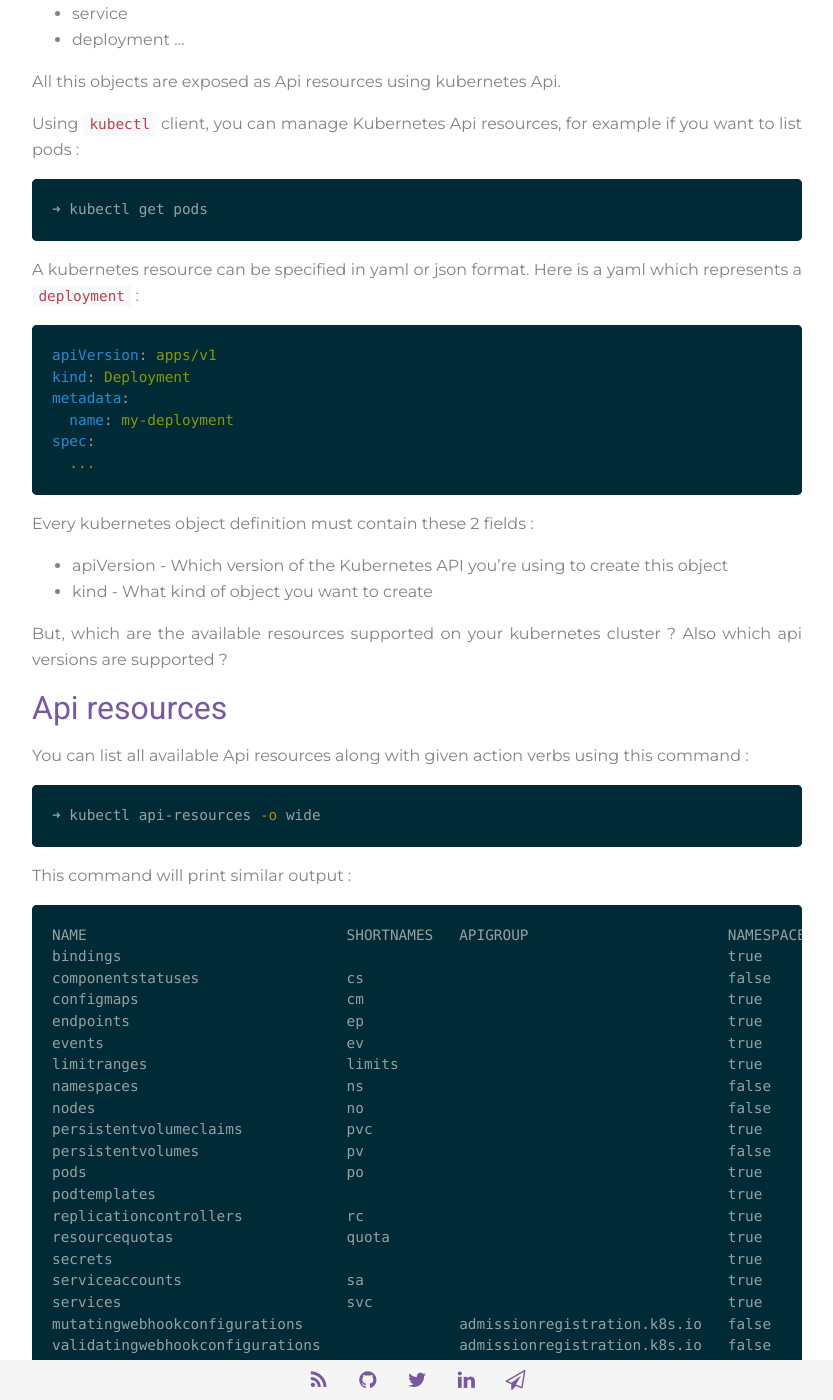
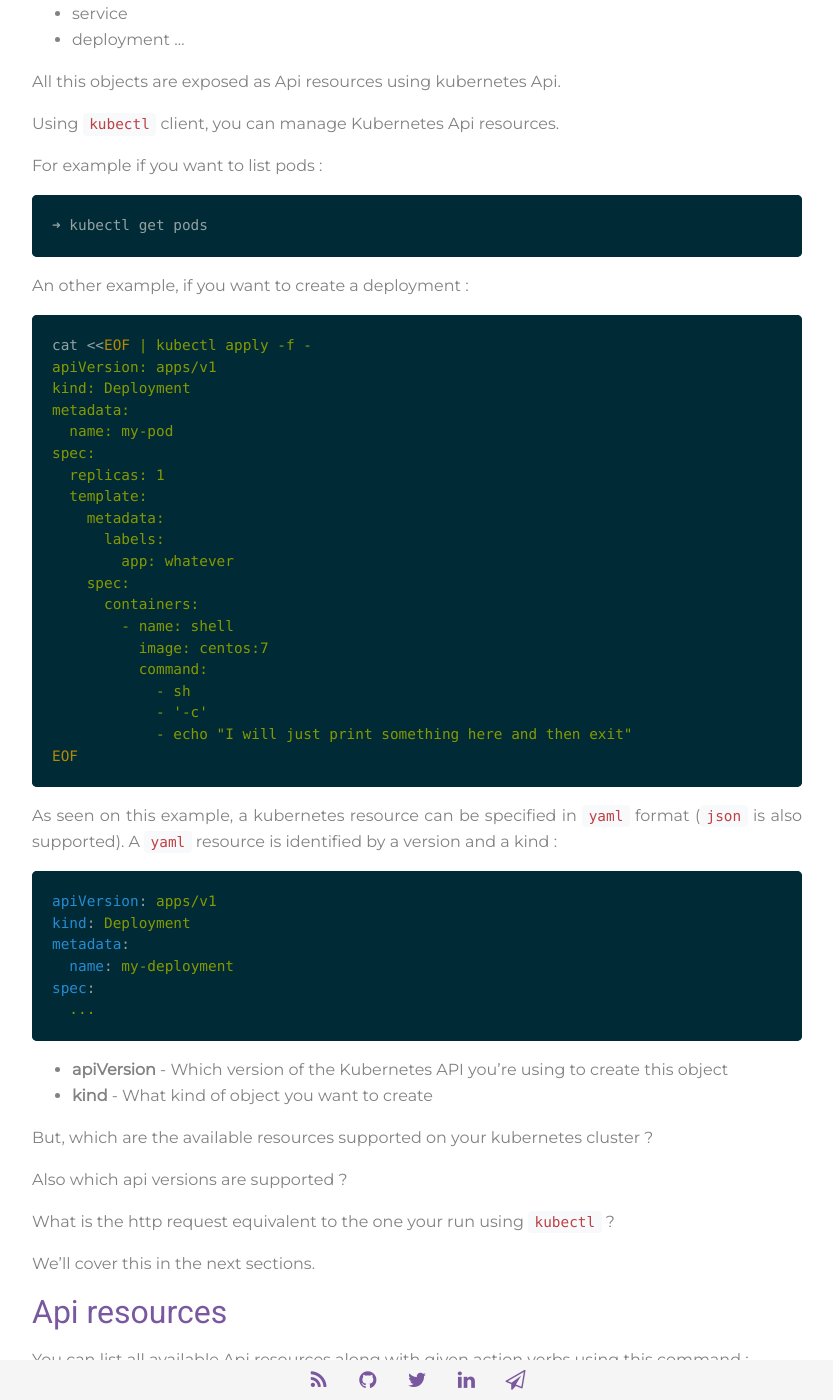
Before and after one commit to remyma/remyma.github.io, a Jekyll site: the page built from _posts/2019-06-18-kubernetes-api-resources.md, in a window 1280 px wide and 1400 px high, scrolled down 523 px. Shown: the whole window, without its empty margins (223-1056 px from the left). Built offline with Jekyll 4.4.1, drawn with Linux system fonts in a browser that asks for light colours; nearby versions of some CDN libraries; some of the changed text lies outside the part shown.

Commit message:
refactor: move post kubernetes-api from draft to publish

````diff
--- a/_posts/2019-06-18-kubernetes-api.md
+++ b/_posts/2019-06-18-kubernetes-api-resources.md
@@ -24,13 +24,41 @@ Most common kubernetes objects are :
 
 All this objects are exposed as Api resources using kubernetes Api.
 
-Using `kubectl` client, you can manage Kubernetes Api resources, for example if you want to list pods :
+Using `kubectl` client, you can manage Kubernetes Api resources.
+
+For example if you want to list pods :
 
 ```shell
 ➜ kubectl get pods
 ```
 
-A kubernetes resource can be specified in yaml or json format. Here is a yaml which represents a `deployment` :
+An other example, if you want to create a deployment :
+
+```shell
+cat <<EOF | kubectl apply -f -
+apiVersion: apps/v1
+kind: Deployment
+metadata:
+  name: my-pod
+spec:
+  replicas: 1
+  template:
+    metadata:
+      labels:
+        app: whatever
+    spec:
+      containers:
+        - name: shell
+          image: centos:7
+          command:
+            - sh
+            - '-c'
+            - echo "I will just print something here and then exit"
+EOF
+```
+
+As seen on this example, a kubernetes resource can be specified in `yaml` format (`json` is also supported).
+A `yaml` resource is identified by a version and a kind :
 
 ```yaml
 apiVersion: apps/v1
@@ -41,12 +69,16 @@ spec:
   ...
 ```
 
-Every kubernetes object definition must contain these 2 fields :
-* apiVersion - Which version of the Kubernetes API you’re using to create this object
-* kind - What kind of object you want to create
+* **apiVersion** - Which version of the Kubernetes API you’re using to create this object
+* **kind** - What kind of object you want to create
 
 But, which are the available resources supported on your kubernetes cluster ?
+
 Also which api versions are supported ?
+
+What is the http request equivalent to the one your run using `kubectl` ?
+
+We'll cover this in the next sections.
 
 ## Api resources
 
@@ -92,15 +124,12 @@ What do we have here :
 * **NAME** : name of the resource collection
 * **SHORTNAMES** : a resource can have an abreviated name.
 Example, if you want to list pvc, you can use this command `kubectl get pvc` instead of `kubectl get persistentvolumeclaims`
-* **APIGROUP** : resources can be grouped in api groups. Core resources such as `pods`, `nodes`, `namespaces` have no api group.
+* **APIGROUP** : resources that are logically related can be grouped in api groups.
+Core resources such as `pods`, `nodes`, `namespaces` have no api group, because they belong to core group (also called "legacy group")
 * **NAMESPACED** : scope of the resource. If `true` resources are attached to a namespace. If `false`, resources are attached to the cluster.
 Example : a `node` is a cluster resource, it is not bound to a namespace. On the contrary `pod` is a namespace resource.
-* **KIND** : name of the resource
-* **VERBS** : all available actions
-
-On the previous output, you may notice that some resources (pods, services, nodes...)
-have no matching group. These are core resources (pods, services, nodes, ...), they belong to core group
-(also called "legacy group").
+* **KIND** : object name that can be handled by the resource
+* **VERBS** : all available actions for the resource
 
 ## Api groups
 
@@ -143,15 +172,22 @@ storage.k8s.io/v1beta1
 v1
 ```
 
-As you can see in the ouput, Kubernetes supports multiple API versions. For example on the kubernetes cluster I am working on
-you can see that supported versions for batch api group are :
+As you can see in the ouput, Kubernetes supports multiple API versions.
+For example on the kubernetes cluster I am working on, you can see that supported versions for batch api group are :
 
 ```shell
 batch/v1
 batch/v1beta1
 ```
 
-These versions may evolve on cluster upgrades, so pay attention to it,
+There are 3 levels of supported versions, each version imply different levels of stability and support :
+* **Alpha**
+* **Beta**
+* **Stable**
+
+You can read the details for each version on the [official documentation][kubernetes-api-versioning] :
+
+These versions may evolve on cluster upgrades, so pay attention to it.
 otherwise you may end with these kind of error messages when creating a resource :
 
 ```shell
@@ -195,17 +231,94 @@ For example, if you want to get pods in the namespace `default` :
 curl http://localhost:8001/api/v1/namespaces/default/pods
 ```
 
-If you want to discover the api in details, there is an [openApi endpoint](https://kubernetes.io/docs/concepts/overview/kubernetes-api/#openapi-and-swagger-definitions) :
+If you want to discover the api in details, you can read the [API reference][kubernetes-api-reference].
+
+
+There is also an [openApi endpoint][kubernetes-openapi-definitions] :
 [http://127.0.0.1:8001/openapi/v2](http://127.0.0.1:8001/openapi/v2)
 
-Load this openApi spec with an api tool like postman or insomnia, and you'll be able to use it easily :
+Load this openApi spec with an api tool like postman or insomnia, and you'll be able to use the api without pain.
+Below, an example of the display using [Insomnia rest client][insomnia]
+![Kubernetes openApi]({{ "/assets/images/posts/kubernetes-api/swagger.png" | absolute_url }})
 
-![Kubernetes openApi]({{ "/assets/images/posts/kubernetes-api/swagger.png" | absolute_url }})
+Here are the HTTP verbs used for kubernetes resources :
+
+| HTTP Verb | Kubectl equivalent  |
+| ---------------- |:------------| --------------:|
+| **HTTP GET**   | `kubectl get` |
+| **HTTP POST**   | `kubectl post` |
+| **HTTP PUT**      | `kubectl apply` |
+| **HTTP DELETE**      | `kubectl delete` |
+| **HTTP PATCH**      | `kubectl patch` |
+{: .table .table-striped .table-dark}
+
+Here are below 2 samples of http requests with the `kubectl` equivalent :
+
+### HTTP GET Example
+
+You can list pods for a specific namespace using this request :
+
+```shell
+curl http://localhost:8001/api/v1/namespaces/<THENAMESPACE>/pods
+```
+
+The `kubectl` equivalent :
+
+```shell
+kubectl -n <THENAMESPACE> get pods
+```
+
+### HTTP POST Example
+
+To create a pod using a HTTP request :
+
+```shell
+curl --request POST \
+  --url http://localhost:8001/api/v1/namespaces/<THENAMESPACE>/pods \
+  --header 'content-type: application/json' \
+  --data '{
+    "apiVersion": "v1",
+    "kind": "Pod",
+    "metadata": {
+        "name": "nginx1"
+    },
+    "spec": {
+        "containers": [
+            {
+                "name": "nginx",
+                "image": "nginx:1.7.9",
+                "ports": [
+                    {
+                        "containerPort": 80
+                    }
+                ]
+            }
+        ]
+    }
+}'
+```
+
+The `kubectl` equivalent :
+
+```shell
+cat <<EOF | kubectl -n <THENAMESPACE> apply -f -
+apiVersion: v1
+kind: Pod
+metadata:
+  name: nginx1
+spec:
+  containers:
+  - name: nginx
+    image: nginx:1.7.9
+    ports:
+    - containerPort: 80
+EOF
+```
 
 ## Kubernetes api clients
 
 As we have seen, we can manage kubernetes objects either directly using http calls, or with `kubectl` command line.
-But there are also [official client librairies](https://kubernetes.io/docs/reference/using-api/client-libraries/)
+But there are also [official client librairies][kubernetes-client-librairies]{:target="_blank"}
 if you want to call kubernetes api with your favorite language.
 
 ## Conclusion
````
Also changed, not shown: other parts of _posts/2019-06-18-kubernetes-api-resources.md (+7 -1 lines), _drafts/kubernetes-api-server.md (added, +12 -0 lines), assets/images/posts/kubernetes-api/swagger.png.
